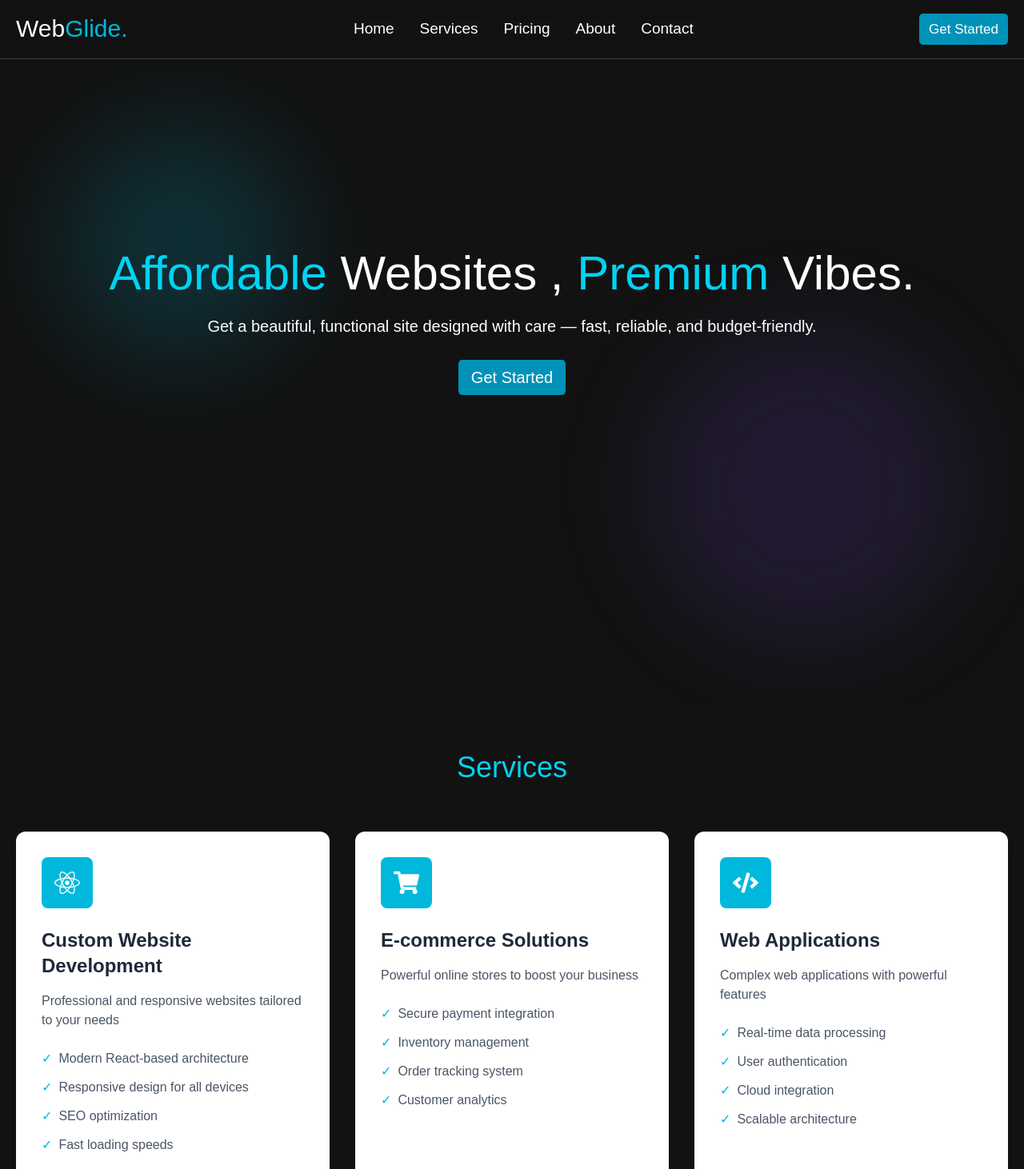
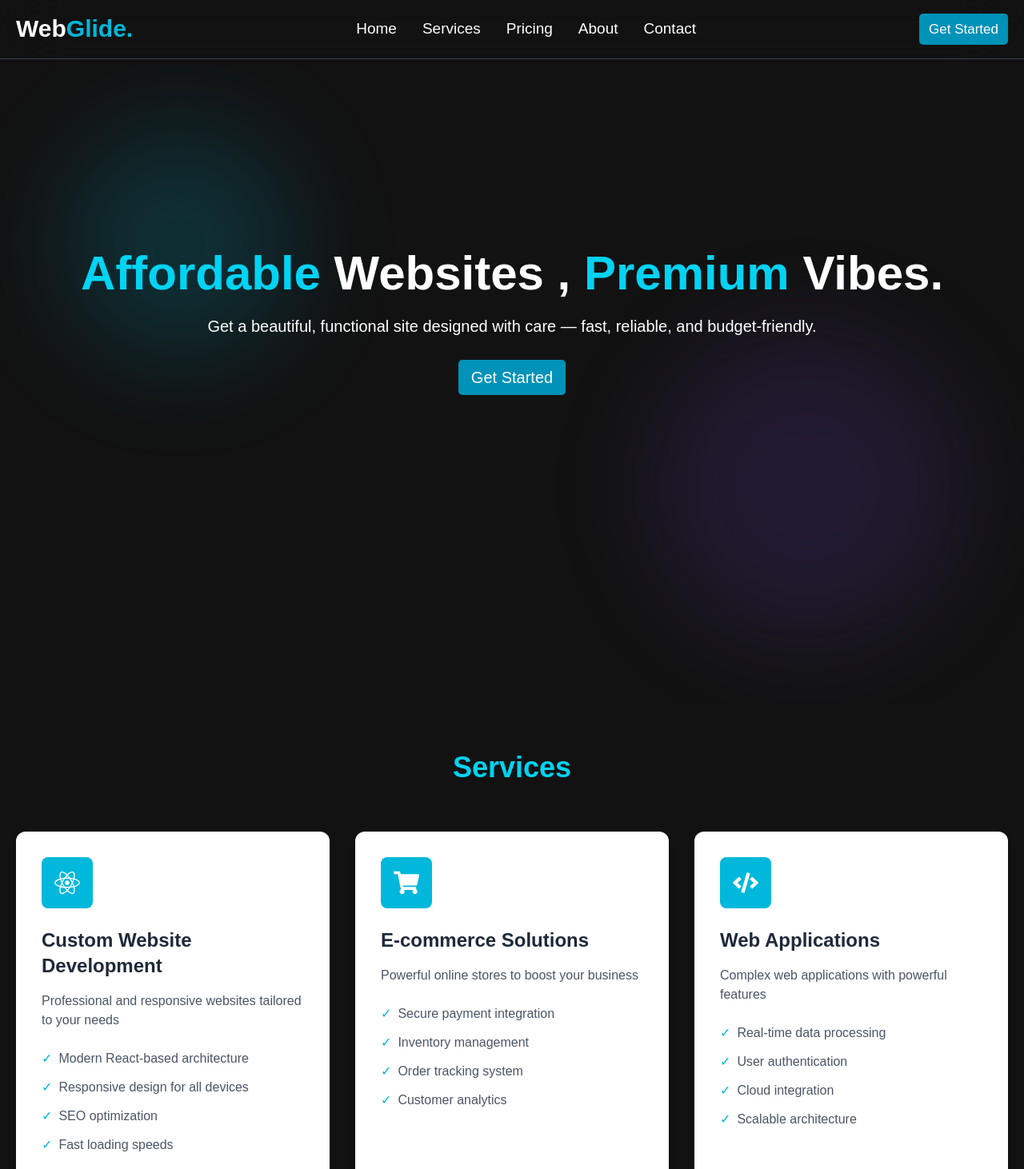
Before and after one commit to ShivamNautiyal22/WebGlide, a React (Vite) app in the folder WebGlide/: page / in a window 1280 px wide. Shown: the top 1462 px of the page at 80% size. Built offline with nearby package versions, Linux system fonts and the light colour scheme.

Commit message:
update font weight in some sections and update spaces between the texts

```diff
--- a/WebGlide/src/components/Contact.jsx
+++ b/WebGlide/src/components/Contact.jsx
@@ -22,7 +22,7 @@ const Contact = () => {
         </div>
         <div className="text-white absolute top-0 left-0 z-20 w-full  px-5 sm:px-0">
           <form className="flex justify-center">
-            <div className="mt-20 ">
+            <div className="mt-25 ">
               <div className="flex gap-6 mb-3">
                 <label htmlFor="Fname">
                   <h1 className="mb-1">First Name</h1>
--- a/WebGlide/src/components/Header.jsx
+++ b/WebGlide/src/components/Header.jsx
@@ -15,7 +15,7 @@ const Header = () => {
         <div className="text-white max-w-[1440px] mx-auto flex items-center justify-between">
           {/* logo */}
           <div>
-            <h1 className="text-3xl">
+            <h1 className="text-3xl font-bold">
               Web<span className="text-cyan-500">Glide.</span>
             </h1>
           </div>
--- a/WebGlide/src/components/Heading.jsx
+++ b/WebGlide/src/components/Heading.jsx
@@ -2,7 +2,7 @@ import React from 'react'
 
 const Heading = ({Heading}) => {
   return (
-    <div className='text-cyan-400 my-15 text-center text-4xl '>{Heading}</div>
+    <div className='text-cyan-400 my-15 font-semibold text-center text-4xl '>{Heading}</div>
   )
 }
 
--- a/WebGlide/src/components/Hero.jsx
+++ b/WebGlide/src/components/Hero.jsx
@@ -16,7 +16,7 @@ const Hero = () => {
         {/* Main content */}
         <div className="text-white h-[80vh] flex items-center justify-center">
           <div>
-            <h1 className="text-center text-[35px] sm:text-5xl md:text-6xl mb-4 leading-14 md:leading-18">
+            <h1 className="text-center text-[35px] sm:text-5xl md:text-6xl mb-4 leading-14 md:leading-18 font-bold">
               <span className="text-cyan-400">Affordable</span> Websites ,{" "}
               <span className="text-cyan-400">Premium</span> Vibes.
             </h1>
--- a/WebGlide/src/components/Pricing.jsx
+++ b/WebGlide/src/components/Pricing.jsx
@@ -70,7 +70,7 @@ const Pricing = () => {
     <section id="Pricing" className="px-5 w-full">
       <div className="py-10 max-w-[1440px] mx-auto">
         <div className="text-center mb-16">
-          <h2 className="text-4xl font-bold text-cyan-500 mb-4">Project Investment Plans</h2>
+          <h2 className="text-4xl font-bold text-cyan-500 mb-4 font-semibold">Project Investment Plans</h2>
           <p className="text-xl text-gray-600 dark:text-gray-300 max-w-2xl mx-auto">
             Choose the perfect solution for your web development needs
           </p>
```
Also changed, not shown: WebGlide/src/components/About.jsx (line endings or trailing spaces).
